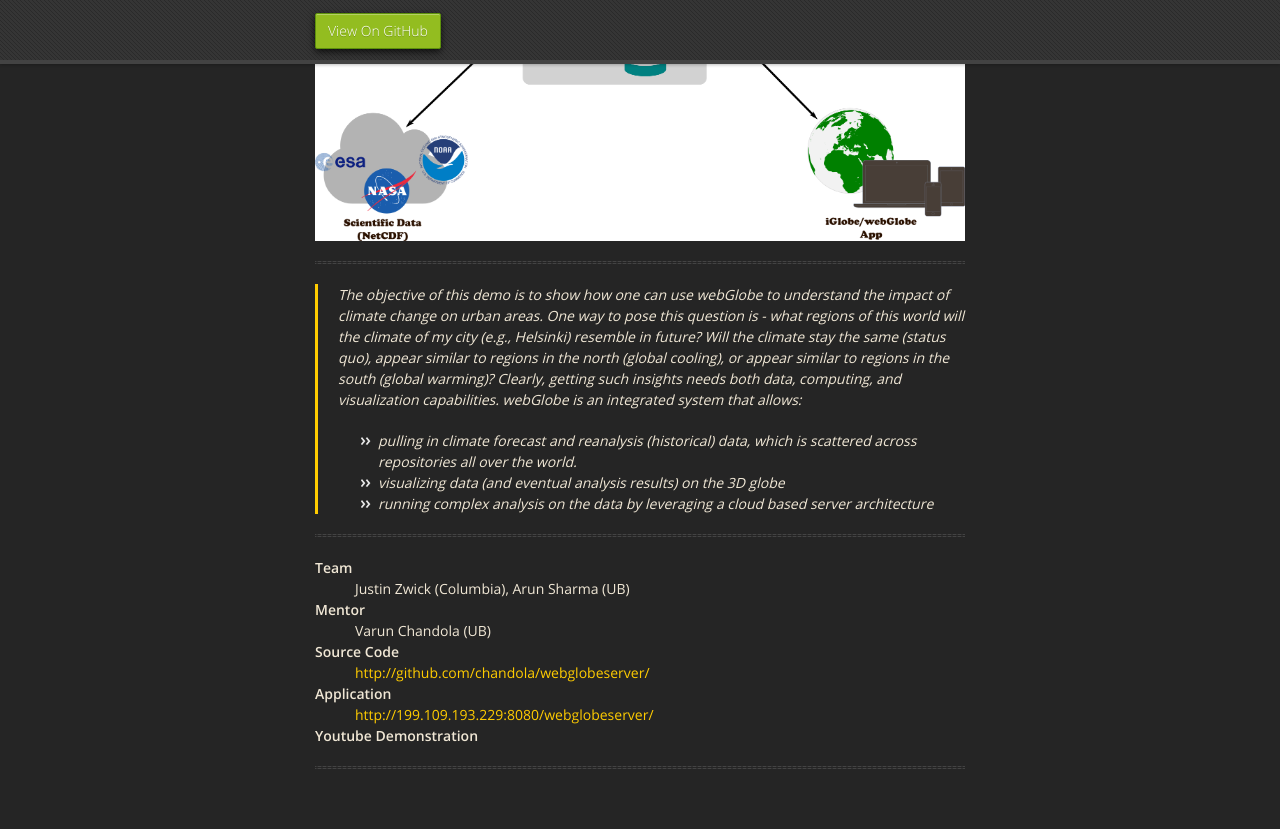
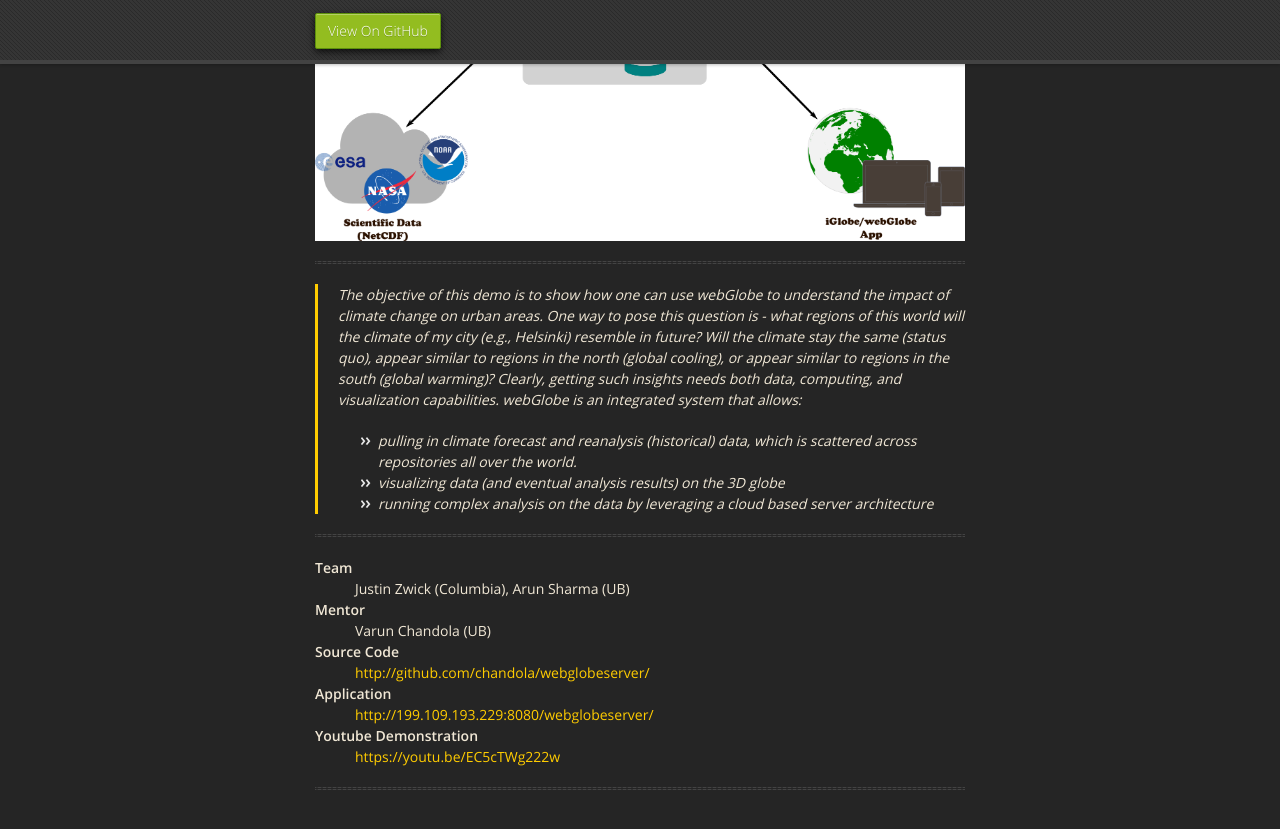
Before and after one commit to arunshar/webglobeserver, a Jekyll site: the page built from docs/index.md, in a window 1280 px wide and 900 px high, scrolled down 1118 px. Shown: the top 829 px of the window. Built offline with Jekyll 4.4.1, drawn with Linux system fonts in a browser that asks for light colours; nearby versions of some CDN libraries; some of the changed lines change nothing that is shown.

Commit message:
adding youtube link

```diff
--- a/docs/index.md
+++ b/docs/index.md
@@ -26,6 +26,6 @@ layout: default
 <dt>Application</dt>
 <dd><a href="http://199.109.193.229:8080/webglobeserver/">http://199.109.193.229:8080/webglobeserver/</a></dd>
 <dt>Youtube Demonstration</dt>
-<dd><a href="https://youtu.be/EC5cTWg222w"></a></dd>
+<dd><a href="https://youtu.be/EC5cTWg222w">https://youtu.be/EC5cTWg222w</a></dd>
 </dl>
 * * *
```
